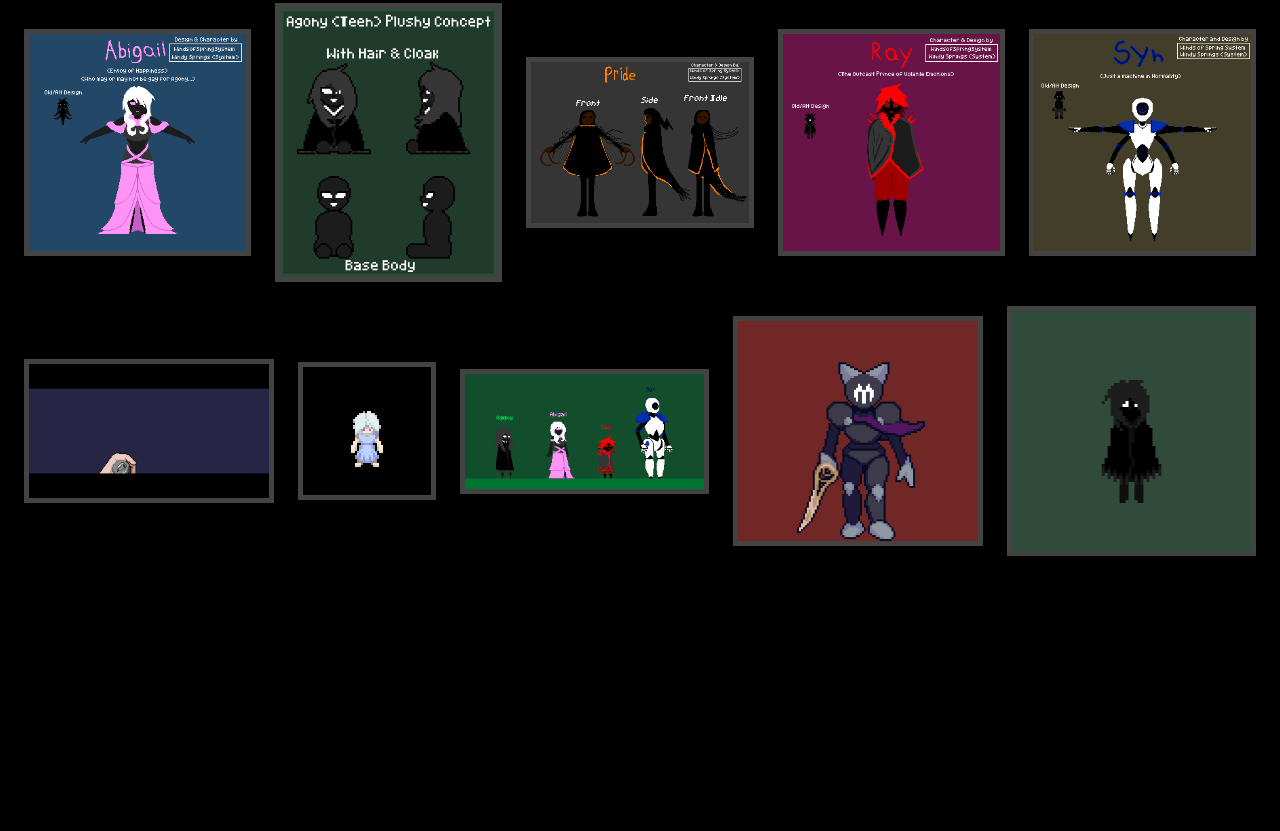
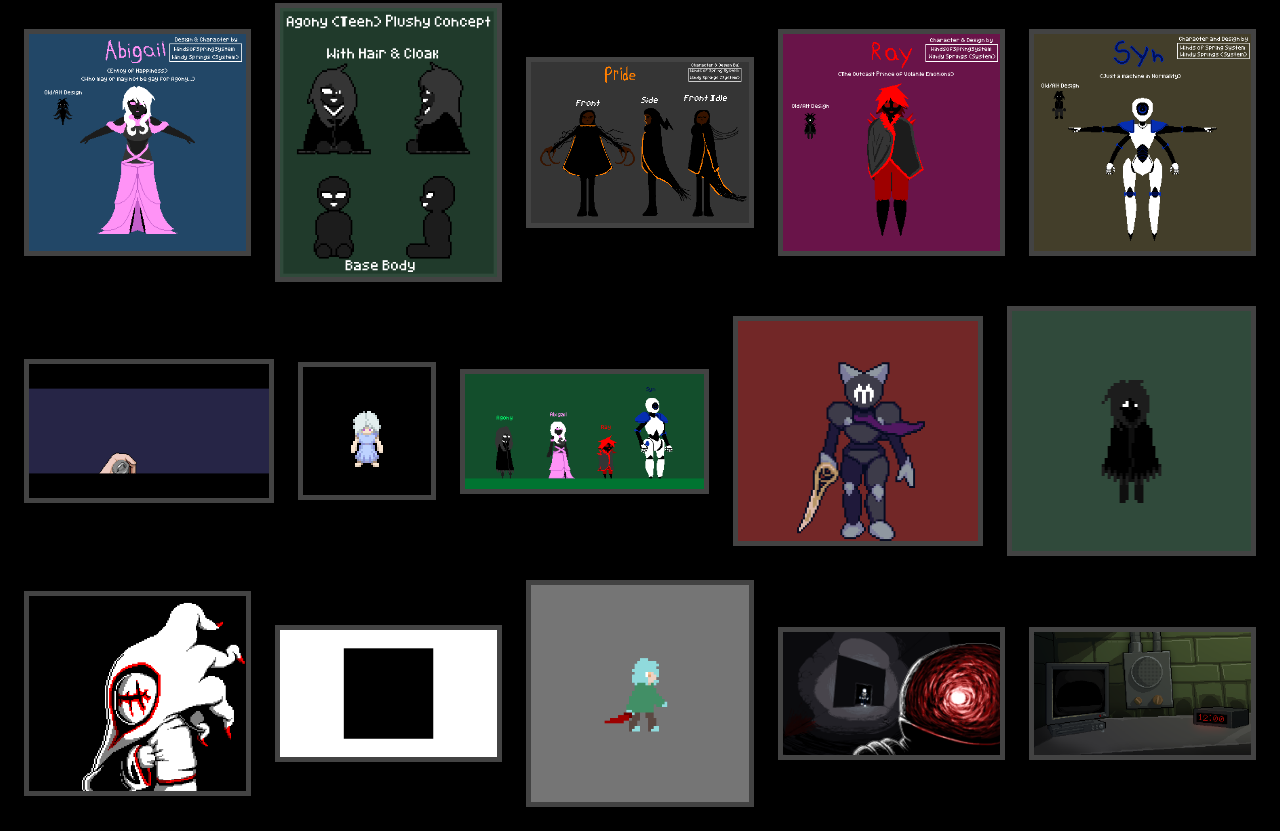
Before and after one commit to LillycatVtube/LillycatVtube.github.io, a website: page pixelart.html in a window 1280 px wide. Shown: the part 1252-2083 px from the top of the page. Before the commit the page ends 1832 px from the top, so only its background shows below. Drawn offline with Linux system fonts and the light colour scheme.

Commit message:
Project & Pixelart page update
Added another row of pixels + Fangames list to the Projects page

```diff
--- a/pixelart.html
+++ b/pixelart.html
@@ -69,5 +69,12 @@
 				<div class="box"><figure class="art-images"><img src="imgs/pixelart/artpixel58.gif"></figure></div>
 				<div class="box"><figure class="art-images"><img src="imgs/pixelart/artpixel59.gif"></figure></div>
     </main>
+	<main class="cont">
+				<div class="box"><figure class="art-images"><img src="imgs/pixelart/artpixel38.png"></figure></div>
+				<div class="box"><figure class="art-images"><img src="imgs/pixelart/artpixel43.gif"></figure></div>
+				<div class="box"><figure class="art-images"><img src="imgs/pixelart/artpixel37.gif"></figure></div>
+				<div class="box"><figure class="art-images"><img src="imgs/pixelart/artpixel11.png"></figure></div>
+				<div class="box"><figure class="art-images"><img src="imgs/pixelart/artpixel31.png"></figure></div>
+    </main>
 </body>
 </html>
```
Also changed, not shown: projects.html (+10 -0 lines).
